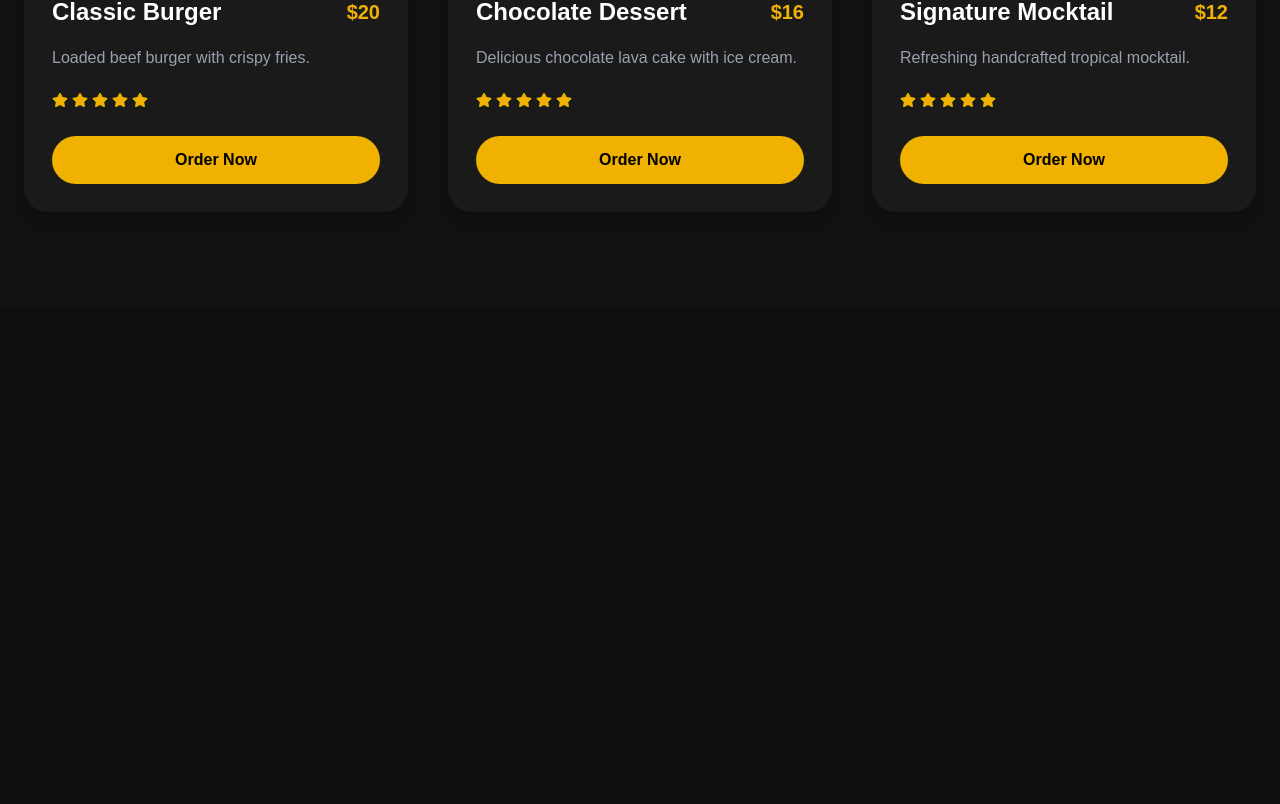
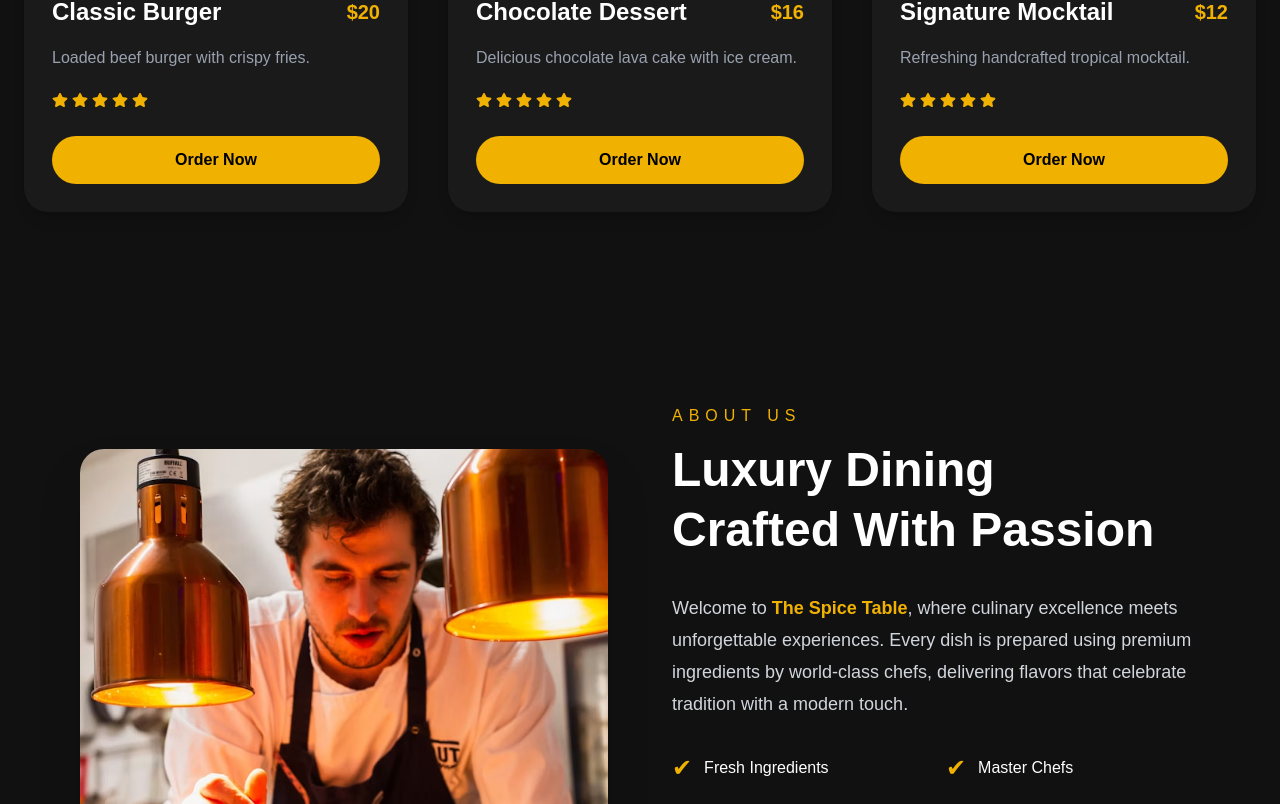
Before and after one commit to iqrasardar-20/the-spice-table, a React (Vite) app: page / in a window 1280 px wide. Shown: the part 1996-2800 px from the top of the page. Before the commit the page ends 2304 px from the top, so only its background shows below. Built offline with nearby package versions, Linux system fonts and the light colour scheme.

Commit message:
Add About Section

```diff
--- a/src/App.jsx
+++ b/src/App.jsx
@@ -1,6 +1,7 @@
 import Navbar from "./components/Navbar";
 import Hero from "./components/Hero";
 import FeaturedDishes from "./components/FeaturedDishes";
+import About from "./components/About";
 
 function App() {
   return (
@@ -8,6 +9,7 @@ function App() {
       <Navbar />
       <Hero />
       <FeaturedDishes />
+      <About />
     </>
   );
 }
--- /dev/null
+++ b/src/components/About.jsx
@@ -0,0 +1,108 @@
+import chef from "../assets/images/chef.jpg";
+
+export default function About() {
+  return (
+    <section
+      id="about"
+      className="bg-[#111111] text-white py-24 px-6 lg:px-20"
+    >
+      <div className="max-w-7xl mx-auto grid lg:grid-cols-2 gap-16 items-center">
+
+        {/* Left Image */}
+        <div className="overflow-hidden rounded-3xl shadow-2xl">
+          <img
+            src={chef}
+            alt="Chef"
+            className="w-full h-[550px] object-cover hover:scale-105 duration-500"
+          />
+        </div>
+
+        {/* Right Content */}
+        <div>
+
+          <p className="text-yellow-500 uppercase tracking-[6px] mb-3">
+            About Us
+          </p>
+
+          <h2 className="text-5xl font-bold leading-tight mb-8">
+            Luxury Dining
+            <br />
+            Crafted With Passion
+          </h2>
+
+          <p className="text-gray-300 leading-8 text-lg mb-8">
+            Welcome to <span className="text-yellow-500 font-semibold">The Spice Table</span>,
+            where culinary excellence meets unforgettable experiences.
+            Every dish is prepared using premium ingredients by world-class chefs,
+            delivering flavors that celebrate tradition with a modern touch.
+          </p>
+
+          {/* Features */}
+
+          <div className="grid grid-cols-2 gap-5 mb-10">
+
+            <div className="flex items-center gap-3">
+              <span className="text-yellow-500 text-2xl">✔</span>
+              <p>Fresh Ingredients</p>
+            </div>
+
+            <div className="flex items-center gap-3">
+              <span className="text-yellow-500 text-2xl">✔</span>
+              <p>Master Chefs</p>
+            </div>
+
+            <div className="flex items-center gap-3">
+              <span className="text-yellow-500 text-2xl">✔</span>
+              <p>Luxury Interior</p>
+            </div>
+
+            <div className="flex items-center gap-3">
+              <span className="text-yellow-500 text-2xl">✔</span>
+              <p>Premium Service</p>
+            </div>
+
+          </div>
+
+          {/* Stats */}
+
+          <div className="grid grid-cols-3 text-center mb-10">
+
+            <div>
+              <h3 className="text-4xl font-bold text-yellow-500">
+                15+
+              </h3>
+              <p className="text-gray-400 mt-2">
+                Years
+              </p>
+            </div>
+
+            <div>
+              <h3 className="text-4xl font-bold text-yellow-500">
+                50K+
+              </h3>
+              <p className="text-gray-400 mt-2">
+                Happy Guests
+              </p>
+            </div>
+
+            <div>
+              <h3 className="text-4xl font-bold text-yellow-500">
+                120+
+              </h3>
+              <p className="text-gray-400 mt-2">
+                Dishes
+              </p>
+            </div>
+
+          </div>
+
+          <button className="bg-yellow-500 text-black px-8 py-4 rounded-full font-semibold hover:bg-white transition duration-300">
+            Discover More
+          </button>
+
+        </div>
+
+      </div>
+    </section>
+  );
+}
```
